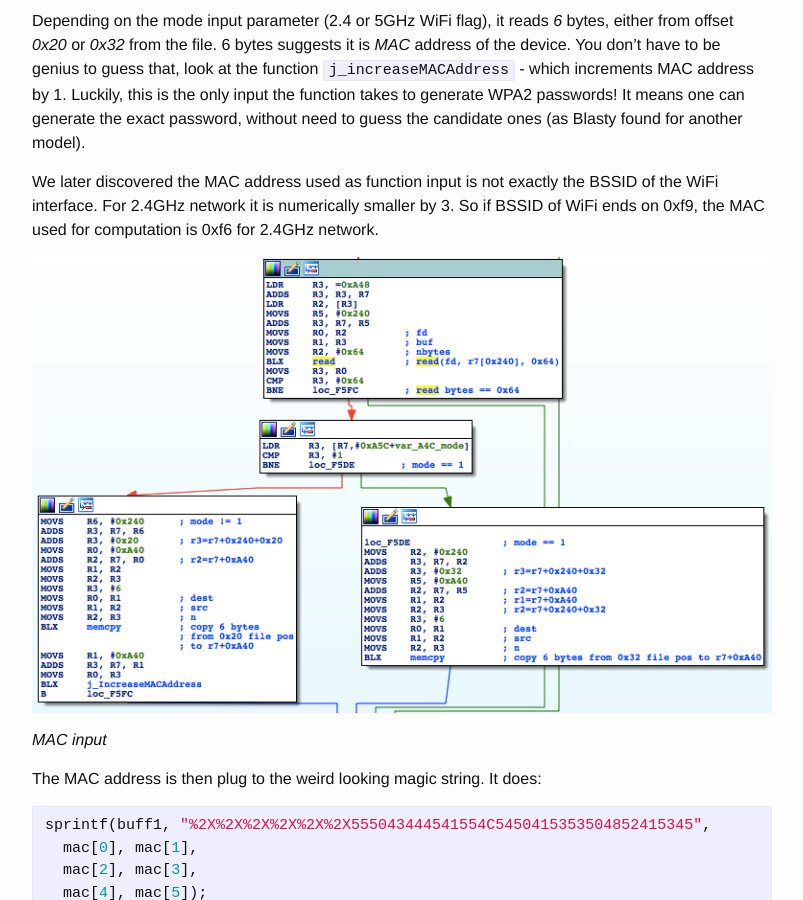
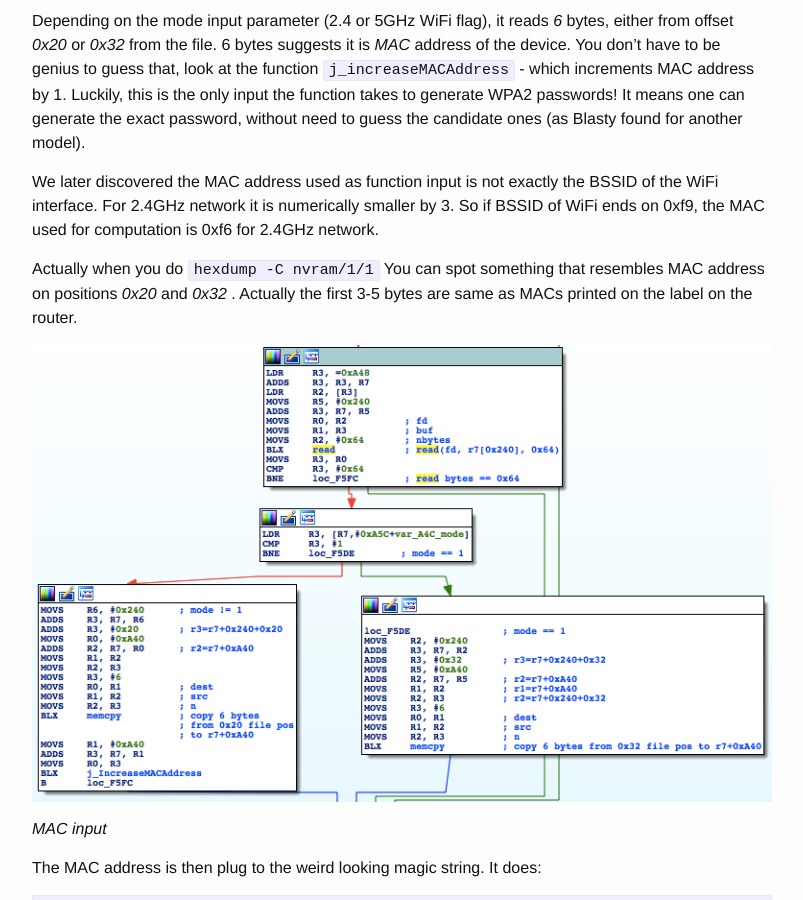
Before and after one commit to yolosec/deadcodeBlog, a Jekyll site: the page built from _posts/2016-06-14-UPC-UBEE-EVW3226-WPA2-RExing.markdown, in a window 1280 px wide and 900 px high, scrolled down 6044 px. Shown: the whole window, without its empty margins (238-1041 px from the left). Built offline with Jekyll 4.4.1, drawn with Linux system fonts in a browser that asks for light colours; formulas are drawn with MathJax 3.

Commit message:
ubee: hexdump nvram

```diff
--- a/_posts/2016-06-14-UPC-UBEE-EVW3226-WPA2-RExing.markdown
+++ b/_posts/2016-06-14-UPC-UBEE-EVW3226-WPA2-RExing.markdown
@@ -231,6 +231,10 @@ generate the exact password, without need to guess the candidate ones (as Blasty
 We later discovered the MAC address used as function input is not exactly the BSSID of the WiFi interface.
 For 2.4GHz network it is numerically smaller by 3. So if BSSID of WiFi ends on 0xf9, the MAC used for
 computation is 0xf6 for 2.4GHz network.
+
+Actually when you do `hexdump -C nvram/1/1`
+You can spot something that resembles MAC address on positions _0x20_ and  _0x32_ . Actually the first 3-5
+ bytes are same as MACs printed on the label on the router.
 
 [![Increase MAC](/static/ubee/modIncreaseMac.png)](/static/ubee/modIncreaseMac.png)
 
```
